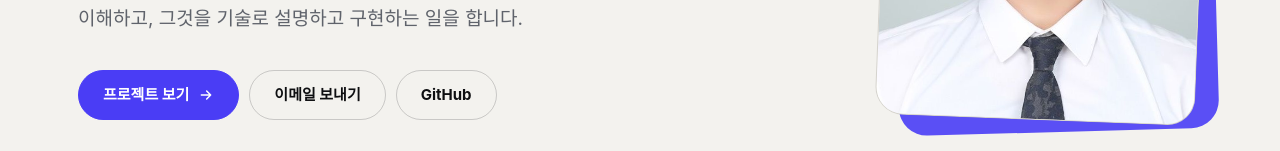
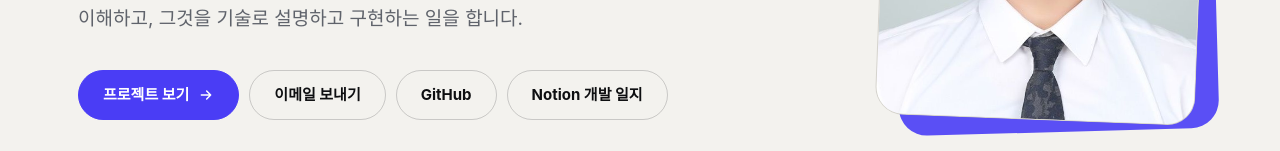
Before and after one commit to guechanlee/guechanlee.github.io, a plain HTML site: page index.html in a window 1280 px wide. Shown: the part 649-800 px from the top of the page. Drawn offline with Linux system fonts and the light colour scheme; a web font is replaced by a local one.

Commit message:
feat: 노션 개발 일지 링크 추가 (상단 버튼, 하단 연락처)
Co-Authored-By: Claude Sonnet 5.5 <noreply@anthropic.com>

```diff
--- a/index.html
+++ b/index.html
@@ -295,6 +295,7 @@ footer{padding:112px 0 48px}
               <svg viewBox="0 0 24 24" fill="none" stroke="currentColor" stroke-width="2.2" stroke-linecap="round" stroke-linejoin="round"><path d="M5 12h14M13 6l6 6-6 6"/></svg></a>
             <a class="btn" href="mailto:guechanlee@gmail.com">이메일 보내기</a>
             <a class="btn" href="https://github.com/guechanlee" target="_blank" rel="noopener">GitHub</a>
+            <a class="btn" href="https://app.notion.com/p/eecfb666c592821d8251012a78c1b4de" target="_blank" rel="noopener">Notion 개발 일지</a>
           </div>
         </div>
         <figure class="photo rv"><img src="profile.jpg" alt="이규찬 프로필 사진" width="551" height="709"></figure>
@@ -415,7 +416,7 @@ footer{padding:112px 0 48px}
     <div class="contact rv">
       <small>CONTACT</small>
       <a class="mail" href="mailto:guechanlee@gmail.com">guechanlee@gmail.com</a>
-      <div class="sub"><a href="https://github.com/guechanlee" target="_blank" rel="noopener">github.com/guechanlee</a></div>
+      <div class="sub"><a href="https://github.com/guechanlee" target="_blank" rel="noopener">github.com/guechanlee</a> &nbsp;·&nbsp; <a href="https://app.notion.com/p/eecfb666c592821d8251012a78c1b4de" target="_blank" rel="noopener">Notion 개발 일지</a></div>
     </div>
     <div class="copy"><span>© 2026 이규찬</span><a href="#top">맨 위로 ↑</a></div>
   </div>
```
